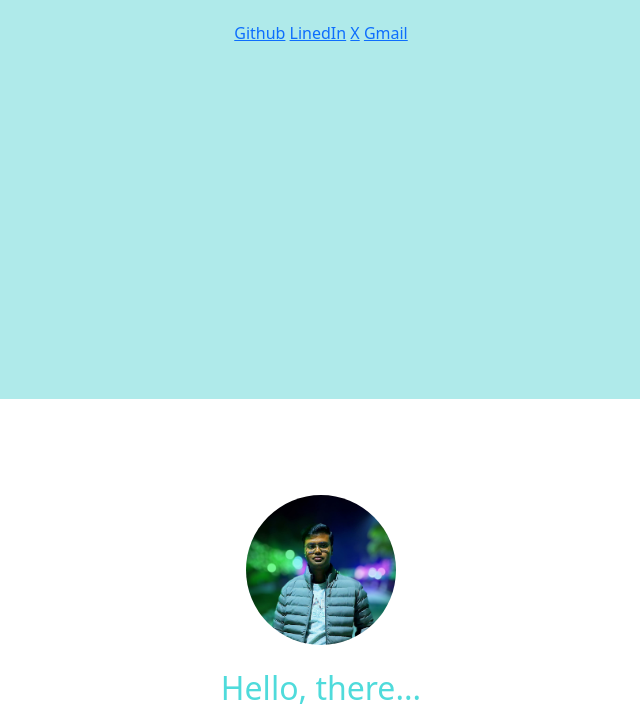
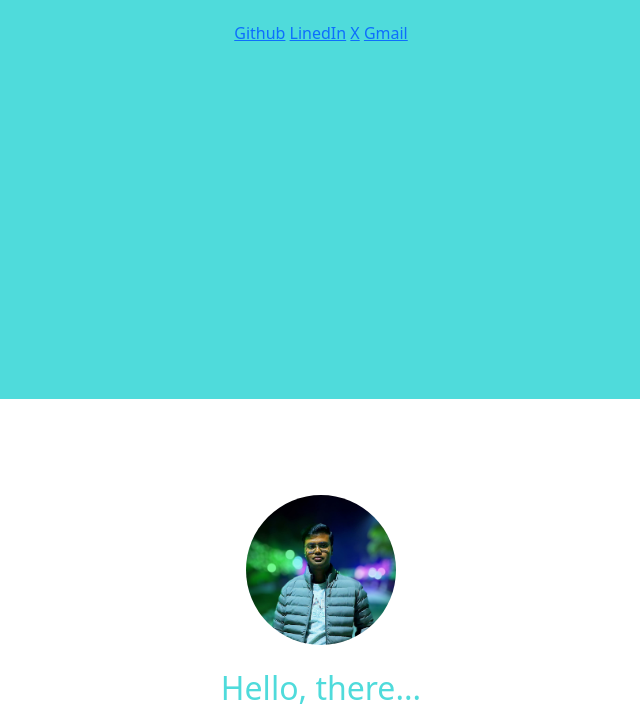
Before and after one commit to kumaranurag00748-byte/RESUME_web_version, a plain HTML site: page index.html in a window 1280 px wide. Shown: the part 401-1113 px from the top of the page, without its empty margins (319-959 px from the left). Drawn offline with nearby package versions, Linux system fonts and the light colour scheme.

Commit message:
Update background color in style.css

```diff
--- a/style.css
+++ b/style.css
@@ -2,7 +2,7 @@
     font-family: "Monotype Corsiva", "Segoe Script", "Apple Chancery", cursive;
 }
 .container-fluid{
-    background-color: rgb(175, 234, 234);
+    background-color: rgb(79, 219, 219);
     width: 100%;
     height: 100vh;
 }
@@ -22,4 +22,5 @@
 .footer{
     background-color: rgb(175, 234, 234);
     width: 100%;
+
 }
```
